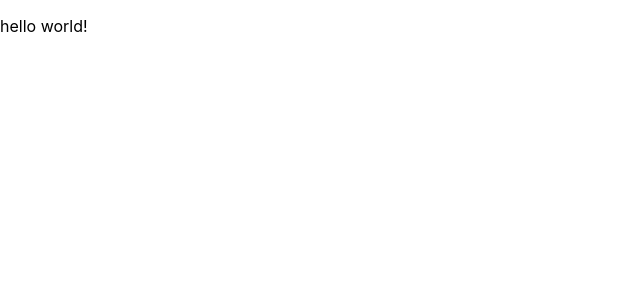
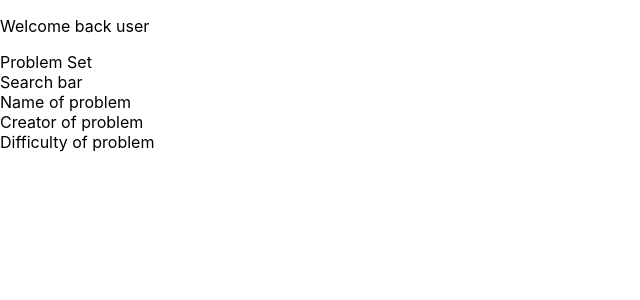
Before and after one commit to sbrugel/Hackathon2024, a React (Create React App) app in the folder client/: page / in a window 1280 px wide. Shown: the top 300 px of the page, without its empty margins (0-640 px from the left). Built offline with nearby package versions, Linux system fonts and the light colour scheme; the HTML template or start-up script is replaced by a standard one.

Commit message:
homepage start XD

```diff
--- a/client/src/App.js
+++ b/client/src/App.js
@@ -1,9 +1,19 @@
 import './App.css';
+import React, {useState} from 'react'
 
 function App() {
   return (
-    <p>hello world!</p>
+    <div classname="homepage">
+      <p>Welcome back user</p>
+      <text>Problem Set</text>
+      <div classname="search-bar">Search bar</div>
+      <div classname="problem-name">Name of problem</div>
+      <div classname="problem-creator">Creator of problem</div>
+      <div classname="problem-difficulty">Difficulty of problem</div>
+
+    </div>
   );
 }
 
+
 export default App;
```
Also changed, not shown: 1 other file (tests, documents, lock files or other folders).
